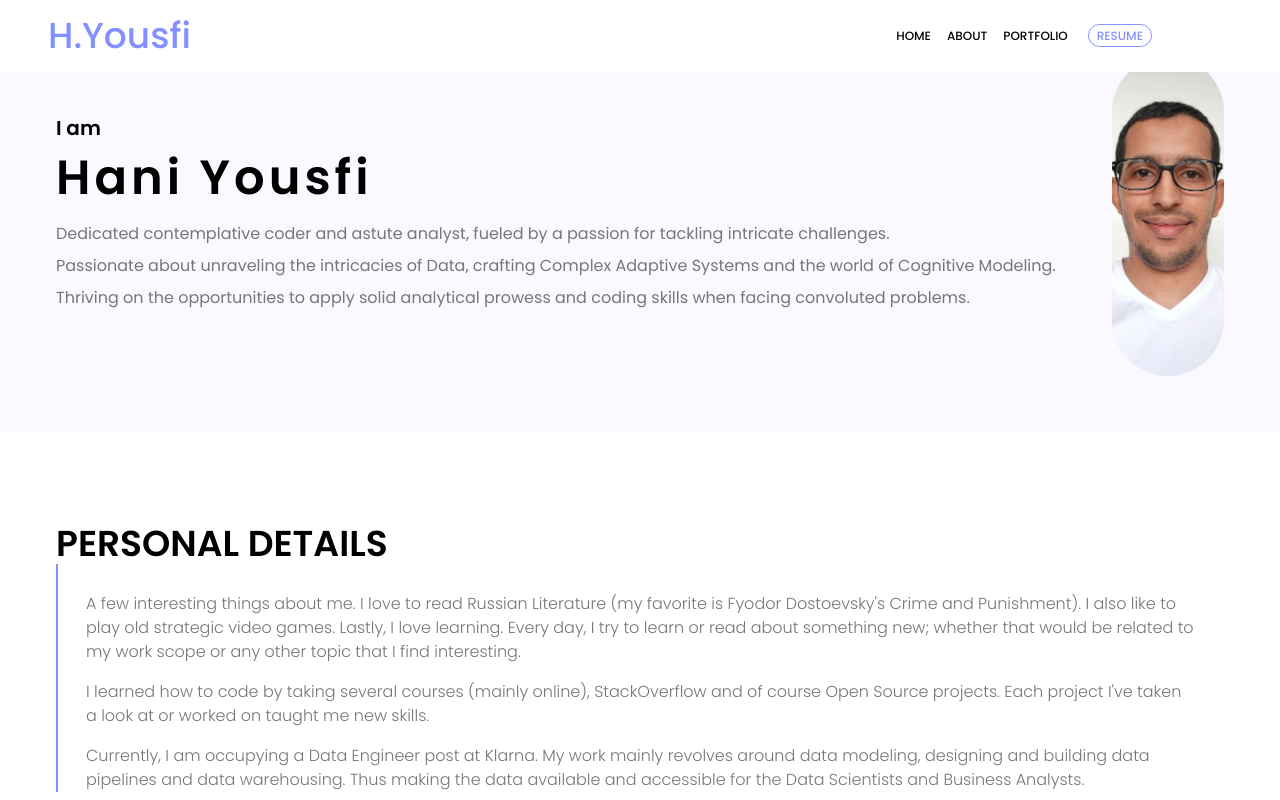
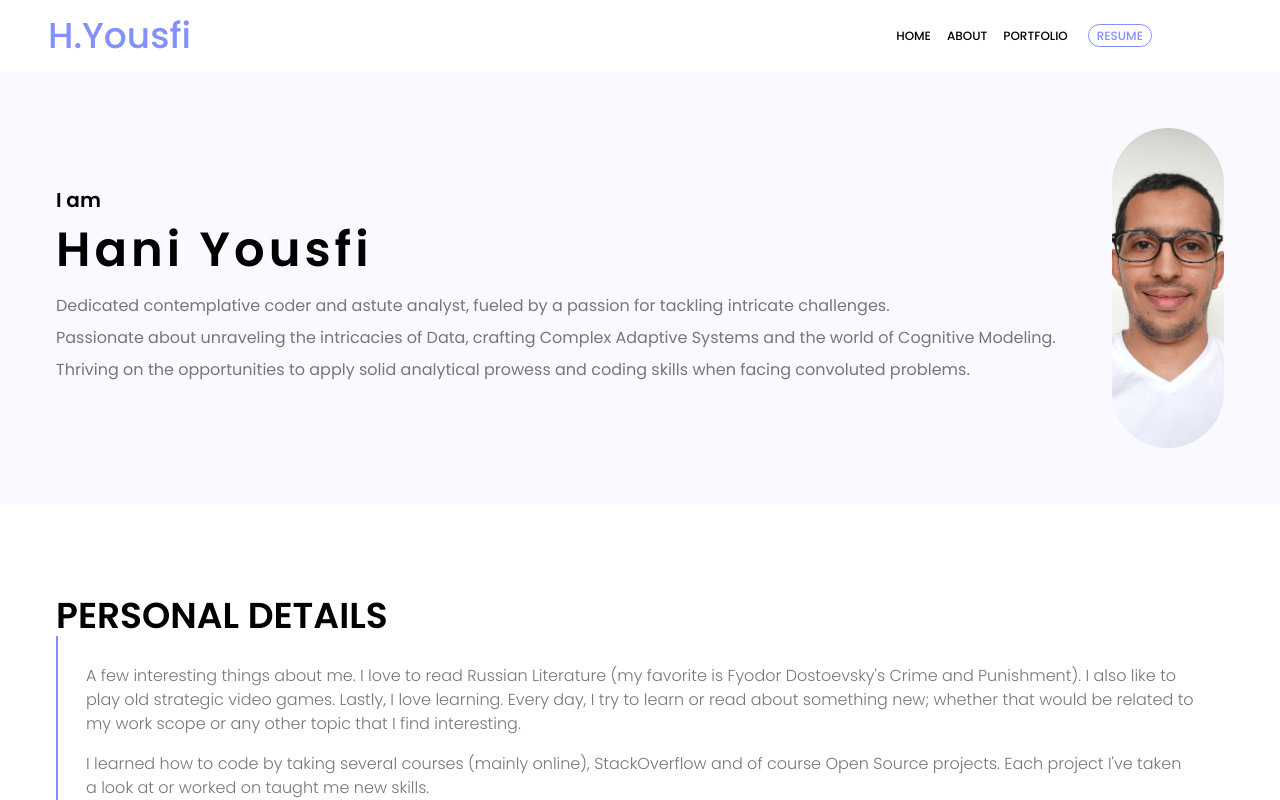
Before and after one commit to maky-hnou/portfolio-front, a Next.js app: page / in a window 1280 px wide. Shown: the top 800 px of the page. Built offline with nearby package versions, Linux system fonts and the light colour scheme.

Commit message:
Increase the padding for the main page

```diff
--- a/src/pages/index.js
+++ b/src/pages/index.js
@@ -57,7 +57,7 @@ export default function Home() {
         <title>Create Next App</title>
         <link rel="icon" href="/favicon.ico" />
       </Head>
-      <main className="w-full h-auto p-14 bg-light_white text-black">
+      <main className="w-full h-auto p-14 bg-light_white text-black pt-32">
         <div className="flex items-center justify-between w-full">
           <div className="flex-1 pr-14">
             <h5 className="text-xl font-semibold">I am</h5>
```
